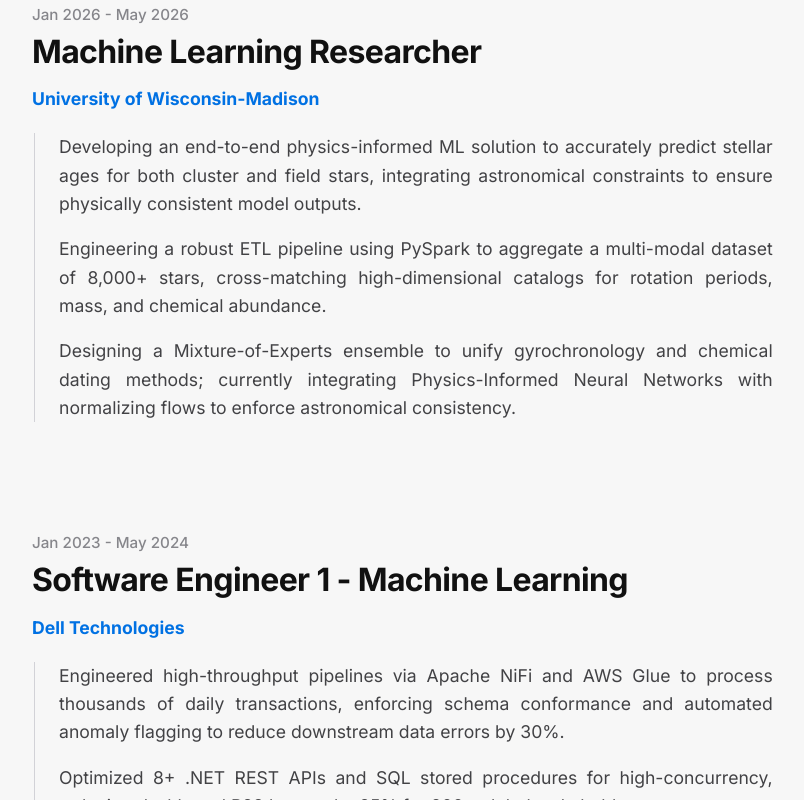
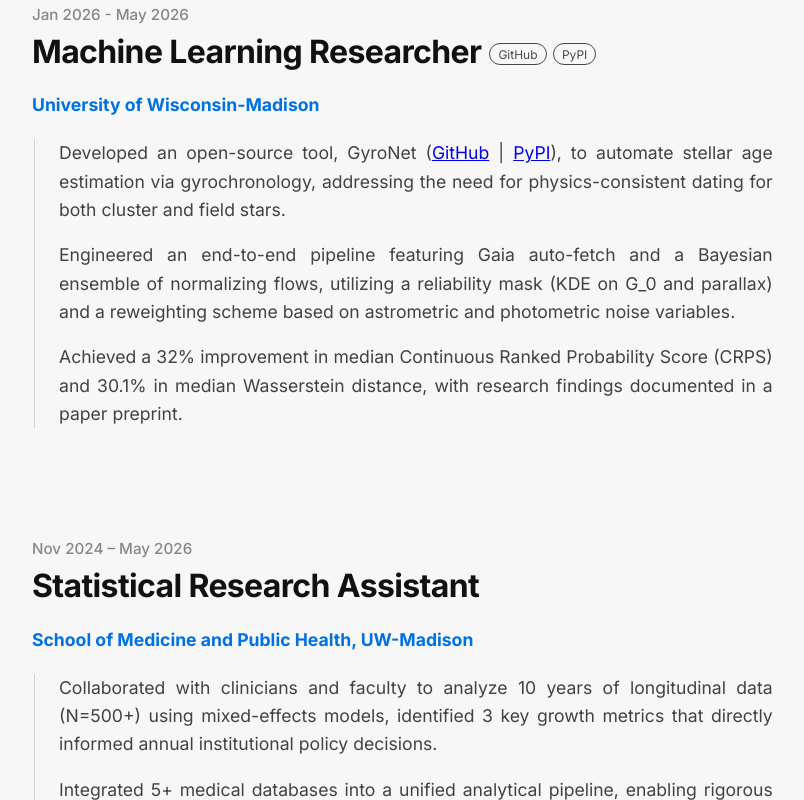
Before and after one commit to 26amitdethe/26amitdethe.github.io, an Angular app: page / in a window 1280 px wide. Shown: the part 1120-1920 px from the top of the page, without its empty margins (198-1002 px from the left). Built offline with nearby package versions, Linux system fonts and the light colour scheme; no server answers.

Commit message:
portfolio update Fri 04/24/2026  8:04:27.40

```diff
--- a/src/app/app.css
+++ b/src/app/app.css
@@ -223,6 +223,33 @@
   margin-bottom: 16px;
   max-width: 90%;
   text-align: justify;
+}
+
+.job-title-row {
+  display: flex;
+  align-items: center;
+  gap: 0.5rem;
+  flex-wrap: wrap;
+}
+
+.job-links {
+  display: flex;
+  gap: 0.4rem;
+}
+
+.job-link-pill {
+  font-size: 0.75rem;
+  padding: 0.15rem 0.5rem;
+  border-radius: 999px;
+  border: 1px solid currentColor;
+  text-decoration: none;
+  color: inherit;
+  opacity: 0.7;
+  transition: opacity 0.2s;
+}
+
+.job-link-pill:hover {
+  opacity: 1;
 }
 
 /* ==========================================================================
--- a/src/app/app.html
+++ b/src/app/app.html
@@ -26,11 +26,22 @@
         @if (job.showElement) {
         <div class="job-item">
           <p class="job-dates">{{ job.dates }}</p>
+          <div class="job-title-row">
             <h3 class="job-role-title">{{ job.role }}</h3>
+            @if (job.links) {
+            <div class="job-links">
+              @for (link of job.links; track link.label) {
+              @if (link.url) {
+              <a [href]="link.url" target="_blank" class="job-link-pill">{{ link.label }}</a>
+              }
+              }
+            </div>
+            }
+          </div>
           <p class="job-company-name">{{ job.company }}</p>
           <div class="bullet-container">
             @for (bullet of job.bullets; track bullet) {
-              <p class="job-description">{{ bullet }}</p>
+            <p class="job-description" [innerHTML]="bullet"></p>
             }
           </div>
         </div>
--- a/src/assets/master.json
+++ b/src/assets/master.json
@@ -23,39 +23,92 @@
     {
       "category": "Languages",
       "showElement": true,
-      "items": ["Python", "R", "JavaScript", "TypeScript", "C#"]
+      "items": [
+        "Python",
+        "R",
+        "JavaScript",
+        "TypeScript",
+        "C#"
+      ]
     },
     {
       "category": "ML & Frameworks",
       "showElement": true,
-      "items": ["TensorFlow", "PyTorch", "Scikit-learn", "Spark MLlib", "Transformers", "XGBoost", "spaCy", "NLTK"]
+      "items": [
+        "TensorFlow",
+        "PyTorch",
+        "Scikit-learn",
+        "Spark MLlib",
+        "Transformers",
+        "XGBoost",
+        "spaCy",
+        "NLTK"
+      ]
     },
     {
       "category": "Data & Visualization",
       "showElement": true,
-      "items": ["NumPy", "Pandas", "Matplotlib", "Seaborn", "Plotly", "ggplot", "Tableau", "Power BI"]
+      "items": [
+        "NumPy",
+        "Pandas",
+        "Matplotlib",
+        "Seaborn",
+        "Plotly",
+        "ggplot",
+        "Tableau",
+        "Power BI"
+      ]
     },
     {
       "category": "Cloud & Big Data",
       "showElement": true,
-      "items": ["AWS SageMaker", "AWS S3", "AWS Glue", "AWS Redshift", "GCP Vertex AI", "BigQuery", "Hadoop", "Kafka"]
+      "items": [
+        "AWS SageMaker",
+        "AWS S3",
+        "AWS Glue",
+        "AWS Redshift",
+        "GCP Vertex AI",
+        "BigQuery",
+        "Hadoop",
+        "Kafka"
+      ]
     },
     {
       "category": "Databases",
       "showElement": true,
-      "items": ["MySQL", "PostgreSQL", "MongoDB", "Snowflake"]
+      "items": [
+        "MySQL",
+        "PostgreSQL",
+        "MongoDB",
+        "Snowflake"
+      ]
     }
   ],
   "experience": [
     {
+  "showElement": true,
+  "role": "Machine Learning Researcher",
+  "company": "University of Wisconsin-Madison",
+  "dates": "Jan 2026 - May 2026",
+  "links": [
+    { "label": "GitHub", "url": "https://github.com/26amitdethe/GyroNet" },
+    { "label": "PyPI", "url": "https://pypi.org/project/gyronet/" }
+  ],
+  "bullets": [
+    "Developed an open-source tool, GyroNet (<a href='https://github.com/26amitdethe/GyroNet' target='_blank'>GitHub</a> | <a href='https://pypi.org/project/gyronet/' target='_blank'>PyPI</a>), to automate stellar age estimation via gyrochronology, addressing the need for physics-consistent dating for both cluster and field stars.",
+    "Engineered an end-to-end pipeline featuring Gaia auto-fetch and a Bayesian ensemble of normalizing flows, utilizing a reliability mask (KDE on G_0 and parallax) and a reweighting scheme based on astrometric and photometric noise variables.",
+    "Achieved a 32% improvement in median Continuous Ranked Probability Score (CRPS) and 30.1% in median Wasserstein distance, with research findings documented in a paper preprint."
+  ]
+},
+    {
       "showElement": true,
-      "role": "Machine Learning Researcher",
-      "company": "University of Wisconsin-Madison",
-      "dates": "Jan 2026 - May 2026",
+      "role": "Statistical Research Assistant",
+      "company": "School of Medicine and Public Health, UW-Madison",
+      "dates": "Nov 2024 – May 2026",
       "bullets": [
-        "Developing an end-to-end physics-informed ML solution to accurately predict stellar ages for both cluster and field stars, integrating astronomical constraints to ensure physically consistent model outputs.",
-        "Engineering a robust ETL pipeline using PySpark to aggregate a multi-modal dataset of 8,000+ stars, cross-matching high-dimensional catalogs for rotation periods, mass, and chemical abundance.",
-        "Designing a Mixture-of-Experts ensemble to unify gyrochronology and chemical dating methods; currently integrating Physics-Informed Neural Networks with normalizing flows to enforce astronomical consistency."
+        "Collaborated with clinicians and faculty to analyze 10 years of longitudinal data (N=500+) using mixed-effects models, identified 3 key growth metrics that directly informed annual institutional policy decisions.",
+        "Integrated 5+ medical databases into a unified analytical pipeline, enabling rigorous reporting across large-scale survey datasets while maintaining HIPAA-compliant data handling.",
+        "Standardized statistical reporting frameworks for 2,000+ records across 15+ studies, ensuring data integrity for compliance and research audits."
       ]
     },
     {
@@ -103,6 +156,17 @@
     },
     {
       "showElement": true,
+      "title": "Clinical Trial Outcome Modeling using the ACTG Dataset",
+      "dates": "",
+      "tools": "R, Python, SAS, Bayesian Statistics, Mixed-Effects Models",
+      "bullets": [
+        "Analyzed 1,000+ patient records from the AIDS Clinical Trials Group (ACTG) study using R and SAS to evaluate treatment efficacy and survival outcomes in a longitudinal clinical trial setting.",
+        "Applied Cox proportional hazards and Bayesian mixed-effects models (RStan) to estimate treatment effects and 95% credible intervals.",
+        "Simulated experimental designs to optimize sample size, maintaining 0.8 statistical power and reducing projected costs by 15%."
+      ]
+    },
+    {
+      "showElement": true,
       "title": "Detection of Pleural Effusion using Deep Learning",
       "dates": "Fall 2024",
       "tools": "TensorFlow, Transfer Learning, AWS SageMaker",
```
Lines whose indentation alone changed are shown as unchanged.
